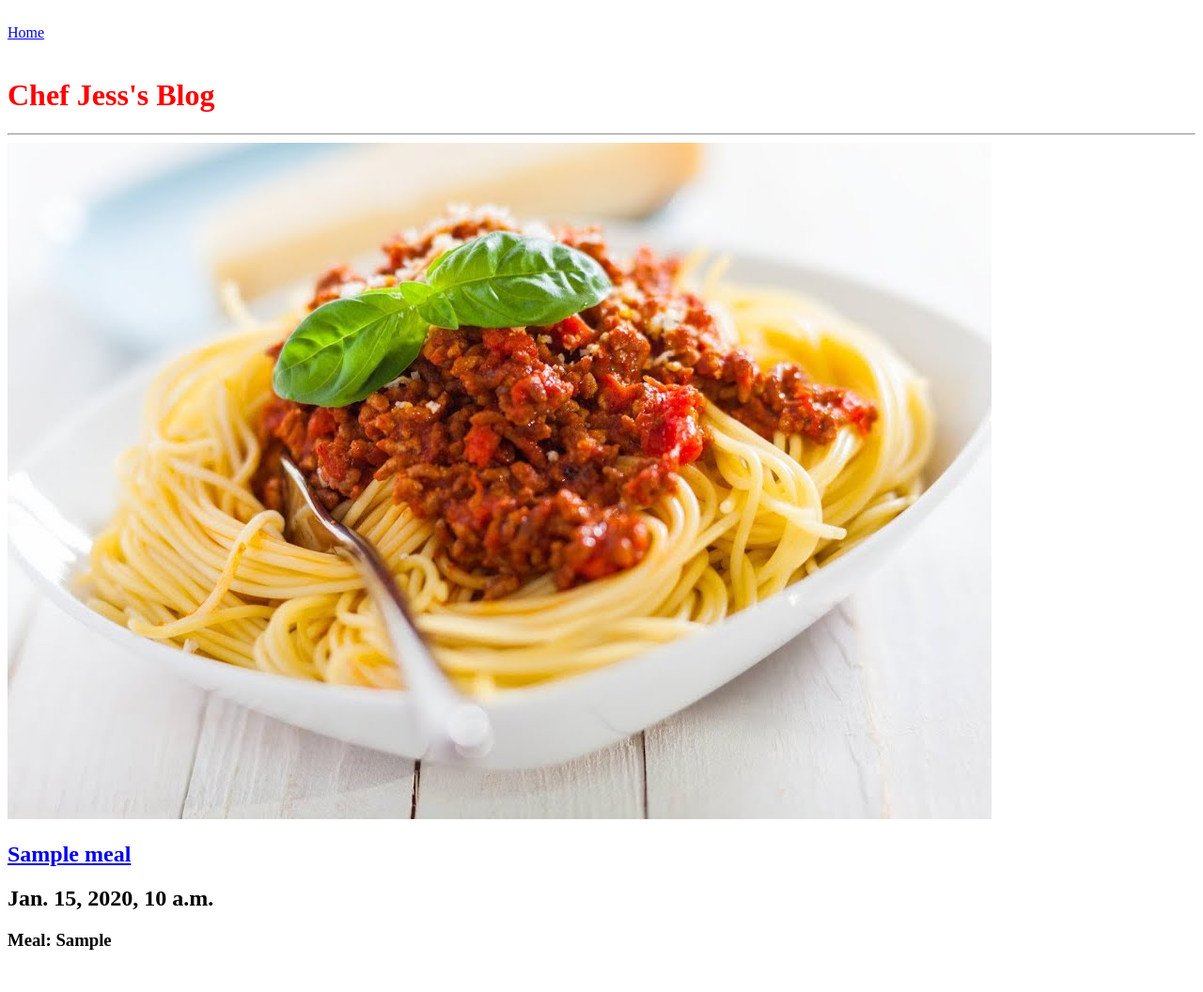
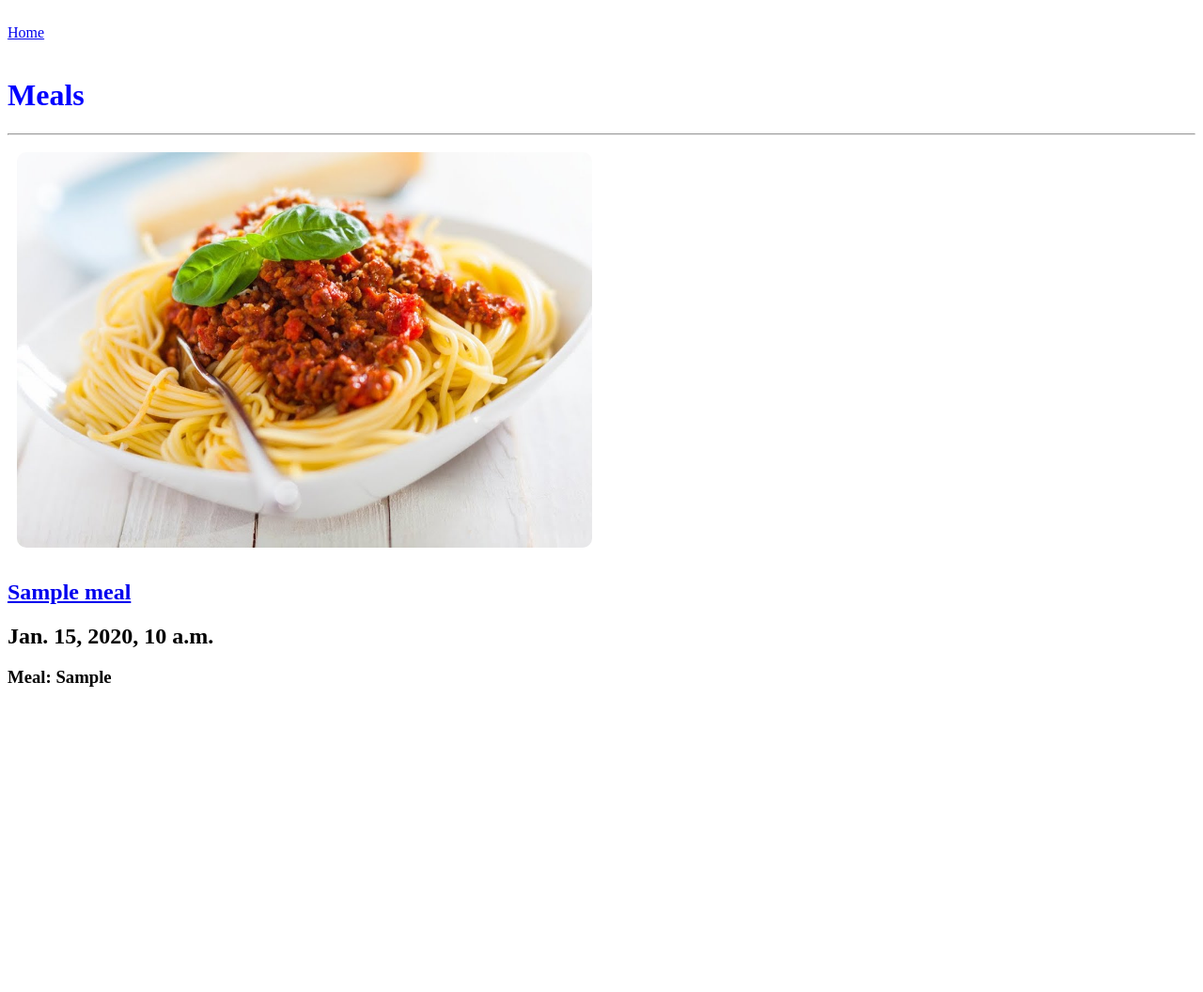
Before and after one commit to eea76/chefjess, a Django app: template index/templates/index.html in a window 1280 px wide. Shown: the whole page at 94% size. After the commit the page ends 731 px from the top, so only its background shows below. Run offline with Django 3.2, Linux system fonts and the light colour scheme; the template is opened without the code that fills it: most values are stand-ins (such as "Sample title", 1, 10 or a date in 2020).

Commit message:
start styling

```diff
--- /dev/null
+++ b/chefjess/static/css/_index.scss
@@ -0,0 +1,25 @@
+
+h1 {
+  color: blue;
+}
+
+.meals-container {
+  display: flex;
+  justify-content: left;
+  flex-wrap: wrap;
+
+  .meal {
+    width: 50%;
+
+    .image-container {
+      padding: 10px;
+
+      .image {
+        img {
+          width: 100%;
+          border-radius: 10px;
+        }
+      }
+    }
+  }
+}
--- a/chefjess/static/css/index.css
+++ /dev/null
@@ -1,3 +0,0 @@
-h1 {
-  color: red;
-}
--- a/chefjess/static/css/style.css
+++ b/chefjess/static/css/style.css
@@ -1 +1,16 @@
-@import "index.css";
+h1 {
+  color: blue; }
+
+.meals-container {
+  display: flex;
+  justify-content: left;
+  flex-wrap: wrap; }
+  .meals-container .meal {
+    width: 50%; }
+    .meals-container .meal .image-container {
+      padding: 10px; }
+      .meals-container .meal .image-container .image img {
+        width: 100%;
+        border-radius: 10px; }
+
+/*# sourceMappingURL=style.css.map */
--- /dev/null
+++ b/chefjess/static/css/style.scss
@@ -0,0 +1 @@
+@import "index";
--- a/index/models.py
+++ b/index/models.py
@@ -1,4 +1,6 @@
 from django.db import models
+from django.utils import timezone
+
 
 class Ingredient(models.Model):
   ingredient_name = models.CharField(max_length=200)
@@ -42,7 +44,7 @@ class Cuisine(models.Model):
 
 class Meal(models.Model):
   meal_name = models.CharField(max_length=200, null=True, blank=True)
-  date = models.DateField()
+  date = models.DateField(default=timezone.now, null=True)
   meal_type = models.ForeignKey(MealType, null=True, blank=True, on_delete=models.CASCADE)
   cuisine = models.ForeignKey(Cuisine, null=True, blank=True, on_delete=models.CASCADE)
   person = models.ManyToManyField(Person, null=True, blank=True)
--- a/index/templates/index.html
+++ b/index/templates/index.html
@@ -2,14 +2,14 @@
 {% load static %}
 {% block content %}
 
-<h1>Chef Jess's Blog</h1>
+<h1>Meals</h1>
 <hr>
 
 <div class="meals-container">
 
 
   {% for meal in meals %}
-  <div class="meal-container">
+  <div class="meal">
     <div class="image-container">
       <div class="image">
         <img src="{% static 'img/meal_placeholder.jpg' %}" />
--- a/index/views.py
+++ b/index/views.py
@@ -4,7 +4,7 @@ from django.shortcuts import render, get_object_or_404, redirect
 
 
 def index(request):
-  meals = Meal.objects.all()
+  meals = Meal.objects.all().order_by('-date')
 
 
   obj = {
```
Also changed, not shown: index/templates/base.html (+2 -7 lines), index/migrations/0008_auto_20200330_2028.py (added), 1 other file.
